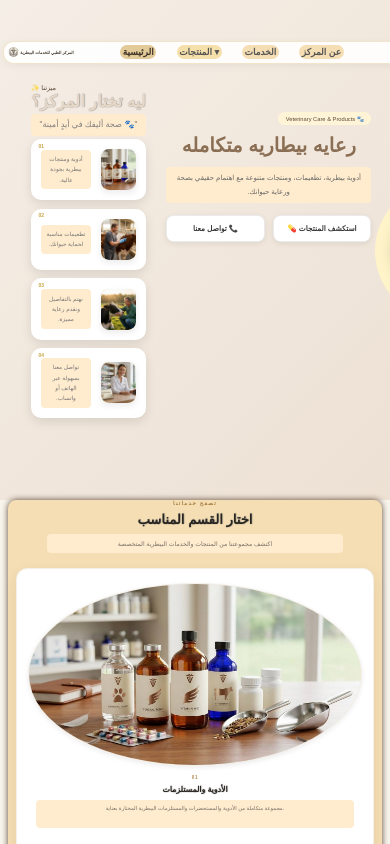
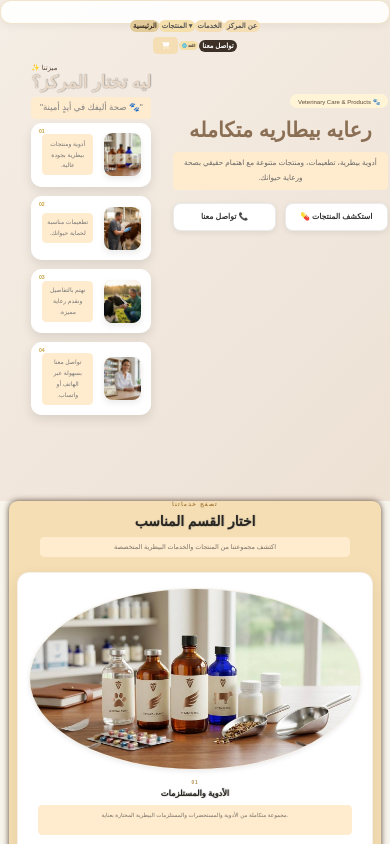
Before and after one commit to mariamelrefaay3-code/veterinary_website., a plain HTML site: page index.html in a window 390 px wide. Shown: the top 844 px of the page. Drawn offline with Linux system fonts and the light colour scheme.

Commit message:
Update style.css

```diff
--- a/style.css
+++ b/style.css
@@ -3165,26 +3165,27 @@ body {
   }
 
   body {
-    zoom: 0.41; /* ثبتناه على 0.41 عشان يكون وسط ممتاز */
+    zoom: 0.43; /* ثبتناه على 0.41 عشان يكون وسط ممتاز */
     transform: none !important;
   }
 
   /* ظبطة الشريط الاحترافية عشان الكلمات ما تدخلش في بعضها أبداً */
+ @media (max-width: 768px) {
+  /* تظبيط الشريط فوق فقط بدون المساس بباقي الصفحة */
   header, .navbar, nav {
-    width: 1250px !important;
-    max-width: none !important;
-    margin: 0 auto !important;
     display: flex !important;
-    flex-wrap: nowrap !important; /* بتمنع أي كلمة تنزل تحت تانية */
-    justify-content: space-between !important;
+    flex-direction: column !important;
     align-items: center !important;
-    gap: 15px !important; /* بتعمل مسافة مظبوطة بين كل كلمة والتانية عشان ما يلزقوش */
-    position: relative !important;
+    justify-content: center !important;
+    gap: 10px !important;
+    width: 100% !important;
+    padding: 10px !important;
+    box-sizing: border-box !important;
   }
 
-  /* تصغير حجم خط الشريط حاجة بسيطة بس عشان يبعدوا عن بعض ويتفردوا براحتهم */
   header a, .navbar a, nav a {
-    font-size: 22px !important; /* تصغير طفيف للخط يناسب المقاس */
+    font-size: 16px !important;
     white-space: nowrap !important;
+    margin: 2px 0 !important;
   }
 }
```
